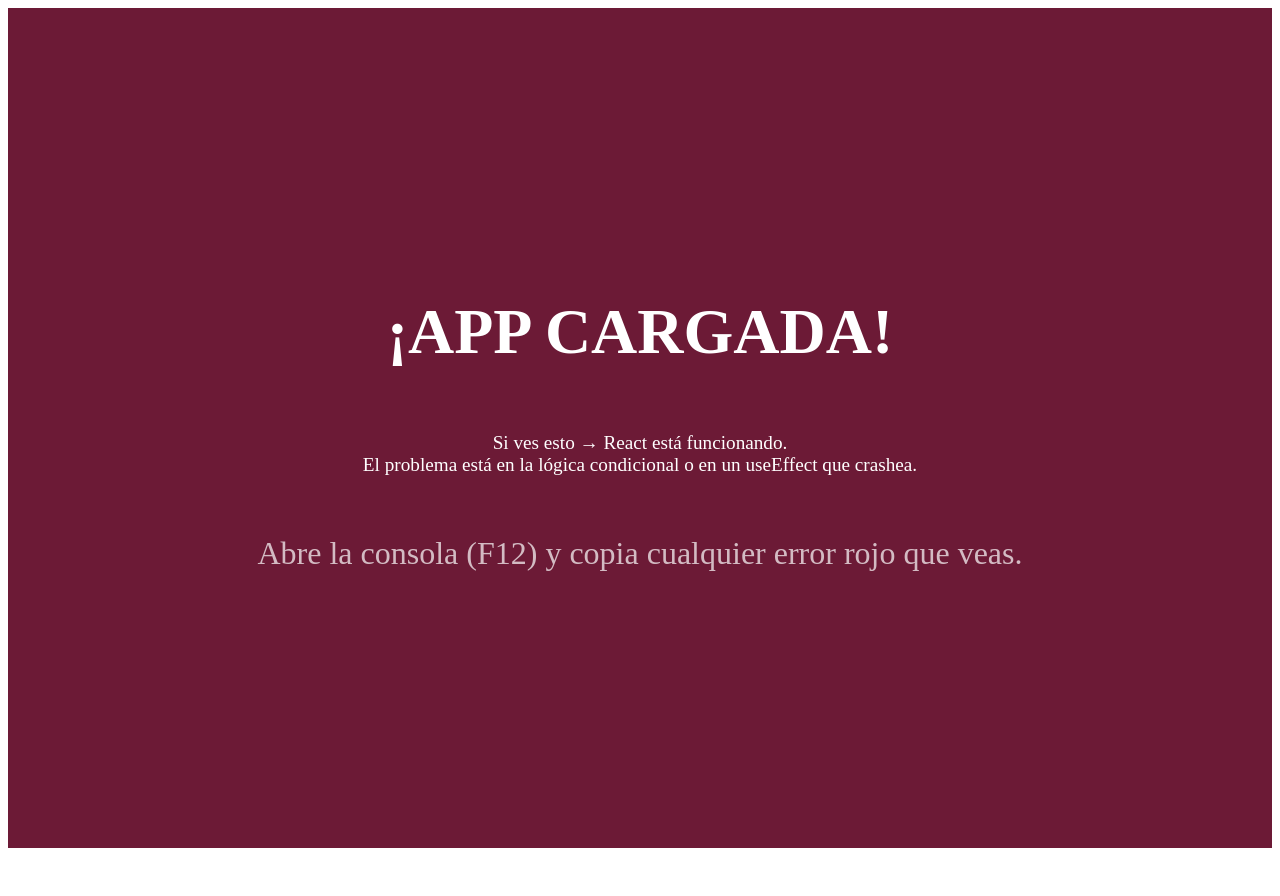
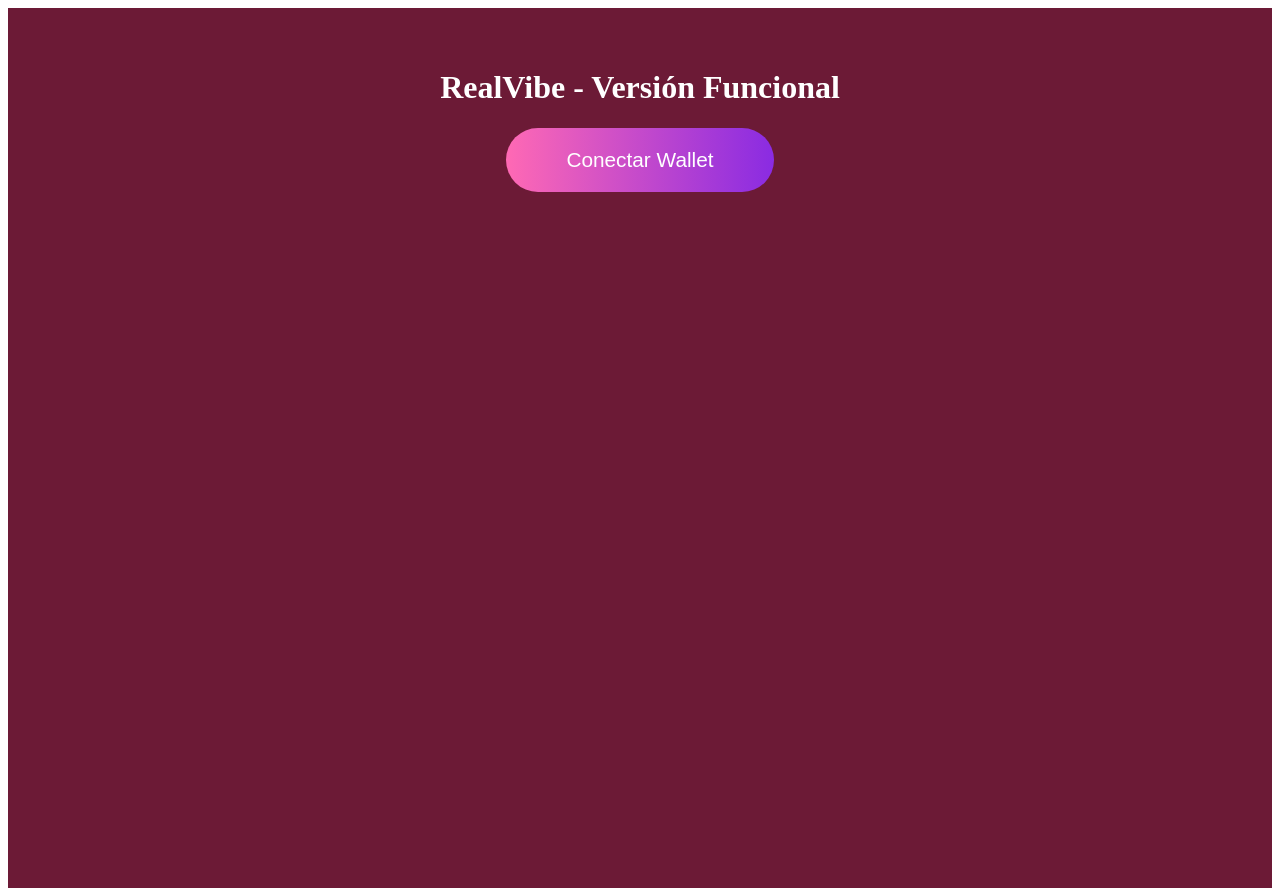
Before and after one commit to pgonia8-wq/realvibe-frontend, a React (Vite) app: page / in a window 1280 px wide. Before the commit the page ends 856 px from the top, so only its background shows below. Built offline with nearby package versions, Linux system fonts and the light colour scheme; what @worldcoin/minikit-js would draw is missing.

Commit message:
Segunda 3.0

```diff
--- a/src/App.tsx
+++ b/src/App.tsx
@@ -1,27 +1,75 @@
-import React from 'react';
+import React, { useState, useEffect } from 'react';
+import { MiniKit } from '@worldcoin/minikit-js';
 
 export default function RealVibeApp() {
+  const [walletAddress, setWalletAddress] = useState<string | null>(null);
+  const [loading, setLoading] = useState(true);
+  const [error, setError] = useState<string | null>(null);
+
+  useEffect(() => {
+    const init = async () => {
+      try {
+        MiniKit.install();
+
+        const stored = localStorage.getItem('walletAddress');
+        if (stored) {
+          setWalletAddress(stored);
+        }
+
+        setLoading(false);
+      } catch (err) {
+        setError('Error inicial: ' + (err as Error).message);
+        setLoading(false);
+      }
+    };
+
+    init();
+  }, []);
+
+  const connectWallet = async () => {
+    try {
+      const nonce = Date.now().toString();
+      const { finalPayload } = await MiniKit.commandsAsync.walletAuth({
+        nonce,
+        statement: 'Conectar a RealVibe',
+      });
+
+      if (finalPayload.status === 'success') {
+        const address = MiniKit.walletAddress || (finalPayload as any).address;
+        setWalletAddress(address);
+        localStorage.setItem('walletAddress', address);
+      }
+    } catch (err) {
+      setError('Error al conectar: ' + (err as Error).message);
+    }
+  };
+
+  if (loading) {
+    return <div style={{ background: '#6C1A36', minHeight: '100vh', color: 'white', display: 'flex', alignItems: 'center', justifyContent: 'center' }}>
+      <h1>Cargando...</h1>
+    </div>;
+  }
+
   return (
-    <div style={{
-      background: '#6C1A36',
-      minHeight: '100vh',
-      color: 'white',
-      display: 'flex',
-      flexDirection: 'column',
-      alignItems: 'center',
-      justifyContent: 'center',
-      fontSize: '2rem',
-      textAlign: 'center',
-      padding: '20px',
-    }}>
-      <h1>¡APP CARGADA!</h1>
-      <p style={{ marginTop: '20px', fontSize: '1.2rem' }}>
-        Si ves esto → React está funcionando.<br />
-        El problema está en la lógica condicional o en un useEffect que crashea.
-      </p>
-      <p style={{ marginTop: '40px', opacity: 0.7 }}>
-        Abre la consola (F12) y copia cualquier error rojo que veas.
-      </p>
+    <div style={{ background: '#6C1A36', minHeight: '100vh', color: 'white', padding: '40px', textAlign: 'center' }}>
+      <h1 style={{ color: 'white' }}>RealVibe - Versión Funcional</h1>
+
+      {walletAddress ? (
+        <>
+          <p>Wallet conectada: {walletAddress.slice(0, 6)}...{walletAddress.slice(-4)}</p>
+          <p>Ahora puedes empezar a swipear</p>
+          {/* Aquí irá tu interfaz completa */}
+        </>
+      ) : (
+        <button
+          onClick={connectWallet}
+          style={{ padding: '20px 60px', fontSize: '1.3rem', borderRadius: '999px', background: 'linear-gradient(90deg, #ff69b4, #8a2be2)', color: 'white', border: 'none' }}
+        >
+          Conectar Wallet
+        </button>
+      )}
+
+      {error && <p style={{ color: '#ff4d4d', marginTop: '40px' }}>{error}</p>}
     </div>
   );
-}
+                 }
```
